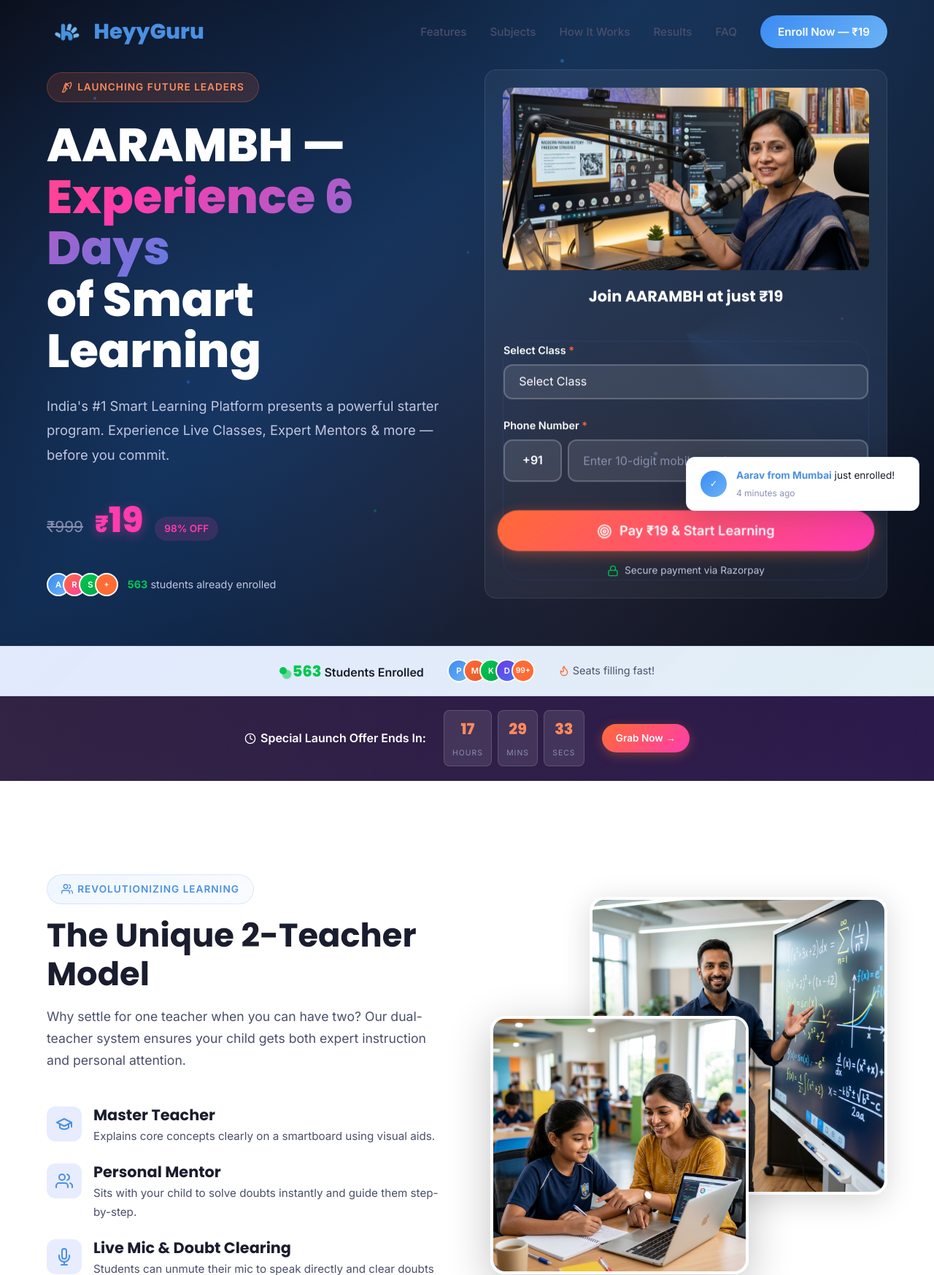
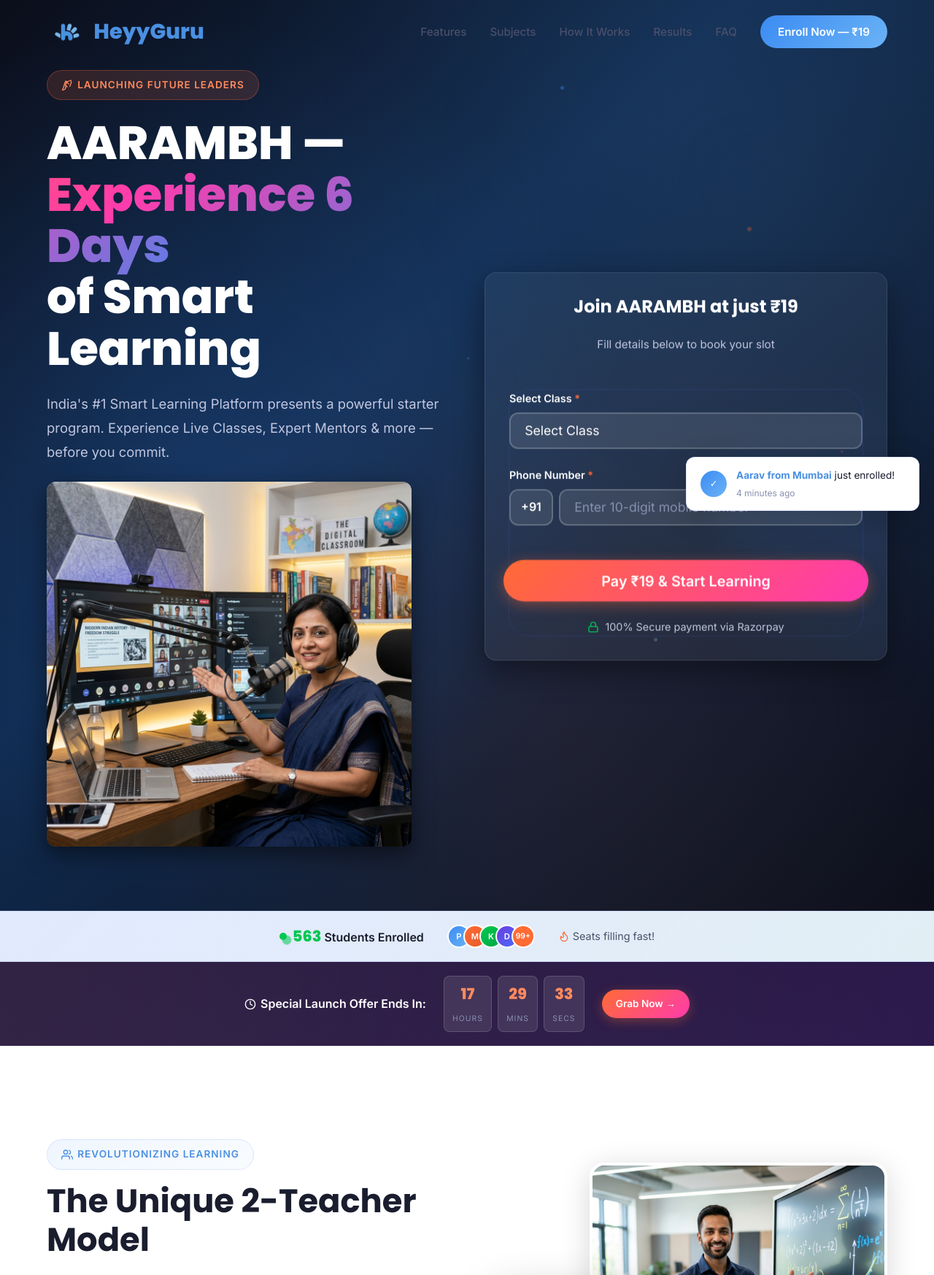
Before and after one commit to heyyguru/aarambh, a PHP site: page / in a window 1280 px wide. Shown: the top 1747 px of the page at 73% size. Run offline with PHP 8.4, Linux system fonts and the light colour scheme; some libraries are stand-ins or nearby versions.

Commit message:
feat: odaclass style layout redesign and admin missing data handling

```diff
--- a/admin/export.php
+++ b/admin/export.php
@@ -60,8 +60,8 @@ fputcsv($output, [
 foreach ($students as $s) {
     fputcsv($output, [
         $s['id'],
-        $s['name'],
-        $s['email'],
+        strtolower($s['name']) === 'student' ? '' : $s['name'],
+        strtolower($s['email']) === 'noemail@example.com' ? '' : $s['email'],
         $s['phone'],
         'Class ' . $s['student_class'],
         $s['city'] ?: '-',
--- a/index.php
+++ b/index.php
@@ -182,52 +182,29 @@ try {
                     <span class="highlight">Experience 6 Days</span><br>
                     of Smart Learning
                 </h1>
-                <p class="hero-subtitle">
+                <p class="hero-subtitle" style="margin-bottom: 1.5rem;">
                     India's #1 Smart Learning Platform presents a powerful starter program.
                     Experience Live Classes, Expert Mentors & more — before you commit.
                 </p>
 
-                <div class="hero-price">
-                    <span class="price-original">₹999</span>
-                    <span class="price-current" style="color: #FF3CAC; text-shadow: 0 4px 15px rgba(255, 60, 172, 0.4);"><span class="rupee">₹</span>19</span>
-                    <span class="price-tag" style="background: rgba(255, 60, 172, 0.15); color: #FF3CAC;">98% OFF</span>
-                </div>
-
-                <div class="hero-cta-group" style="display:none;">
-                    <a href="#enroll" class="btn btn-cta btn-lg" id="hero-cta">
-                        <span class="btn-text">
-                            <svg width="20" height="20" viewBox="0 0 24 24" fill="none" stroke="currentColor" stroke-width="2" stroke-linecap="round" stroke-linejoin="round" style="display:inline-block; vertical-align:middle; margin-right:5px;"><circle cx="12" cy="12" r="10"></circle><circle cx="12" cy="12" r="6"></circle><circle cx="12" cy="12" r="2"></circle></svg>
-                            Start AARAMBH Journey
-                        </span>
-                    </a>
-                </div>
-
-                <div class="hero-trust" style="display:flex;align-items:center;gap:0.8rem;flex-wrap:wrap;">
-                    <div class="live-counter-avatars">
-                        <div class="avatar">A</div>
-                        <div class="avatar" style="background:linear-gradient(135deg,#FF6B35,#FF3CAC);">R</div>
-                        <div class="avatar" style="background:linear-gradient(135deg,#00C851,#00A844);">S</div>
-                        <div class="avatar more">+</div>
-                    </div>
-                    <span style="color:var(--text-light);font-size:0.9rem;">
-                        <strong style="color:var(--success);" id="hero-count">2,947</strong> students already enrolled
-                    </span>
-                </div>
+                <img src="assets/images/teacher_ai.png" alt="Live Online Classes" style="width: 100%; max-width: 500px; border-radius: 12px; margin-bottom: 1.5rem; object-fit: cover; box-shadow: 0 10px 30px rgba(0,0,0,0.5);">
             </div>
 
             <div class="hero-visual">
-                <div class="hero-visual-card" style="padding: 1.5rem; background: rgba(255, 255, 255, 0.05); border: 1px solid rgba(255, 255, 255, 0.1); border-radius: 16px;">
-                    <img src="assets/images/teacher_ai.png" alt="Live Online Classes" style="width: 100%; border-radius: 12px; margin-bottom: 1.5rem; object-fit: cover; max-height: 250px;">
+                <div class="hero-visual-card" style="padding: 2rem; background: rgba(255, 255, 255, 0.05); border: 1px solid rgba(255, 255, 255, 0.1); border-radius: 16px; box-shadow: 0 15px 40px rgba(0,0,0,0.4); backdrop-filter: blur(10px);">
 
-                    <h3 style="color:var(--text-white);margin-bottom:1.5rem;font-size:1.3rem; text-align:center;">
+                    <h3 style="color:var(--text-white);margin-bottom:1.5rem;font-size:1.5rem; text-align:center; font-weight: 700;">
                         Join AARAMBH at just ₹19
                     </h3>
+                    <p style="color:var(--text-light); text-align:center; margin-bottom:1.5rem; font-size:0.95rem;">
+                        Fill details below to book your slot
+                    </p>
 
                     <div class="form-container" id="enrollment-form-container" style="background: transparent; box-shadow: none; padding: 0;">
                         <form id="enrollmentForm" novalidate>
                             <div class="form-group">
                                 <label for="student_class" style="color:var(--text-white); text-align: left; display: block;">Select Class <span class="required">*</span></label>
-                                <select id="student_class" name="student_class" class="form-control" required style="background: rgba(255,255,255,0.1); color: white; border-color: rgba(255,255,255,0.2);">
+                                <select id="student_class" name="student_class" class="form-control" required style="background: rgba(255,255,255,0.1); color: white; border-color: rgba(255,255,255,0.2); height: 50px; font-size: 1.1rem;">
                                     <option value="" style="color: black;">Select Class</option>
                                     <option value="1" style="color: black;">Class 1</option>
                                     <option value="2" style="color: black;">Class 2</option>
@@ -243,11 +220,11 @@ try {
                                 <div class="form-error" id="error-class">Please select a class</div>
                             </div>
 
-                            <div class="form-group">
+                            <div class="form-group" style="margin-top: 1.5rem;">
                                 <label for="phone" style="color:var(--text-white); text-align: left; display: block;">Phone Number <span class="required">*</span></label>
                                 <div class="phone-group">
-                                    <span class="phone-prefix" style="background: rgba(255,255,255,0.1); color: white; border-color: rgba(255,255,255,0.2);">+91</span>
-                                    <input type="tel" id="phone" name="phone" class="form-control" placeholder="Enter 10-digit mobile number" maxlength="10" required style="background: rgba(255,255,255,0.1); color: white; border-color: rgba(255,255,255,0.2);">
+                                    <span class="phone-prefix" style="background: rgba(255,255,255,0.1); color: white; border-color: rgba(255,255,255,0.2); height: 50px; display: flex; align-items: center; justify-content: center; width: 60px;">+91</span>
+                                    <input type="tel" id="phone" name="phone" class="form-control" placeholder="Enter 10-digit mobile number" maxlength="10" required style="background: rgba(255,255,255,0.1); color: white; border-color: rgba(255,255,255,0.2); height: 50px; font-size: 1.1rem;">
                                 </div>
                                 <div class="form-error" id="error-phone">Please enter a valid 10-digit mobile number</div>
                             </div>
@@ -261,19 +238,18 @@ try {
                             <input type="hidden" id="utm_campaign" name="utm_campaign">
                             <input type="hidden" id="utm_content" name="utm_content">
 
-                            <button type="submit" class="btn btn-cta btn-lg form-submit-btn" id="submitBtn" style="width: 100%;">
+                            <button type="submit" class="btn btn-cta btn-lg form-submit-btn" id="submitBtn" style="width: 100%; margin-top: 1.5rem; height: 55px; font-size: 1.2rem;">
                                 <span class="btn-text">
-                                    <svg width="20" height="20" viewBox="0 0 24 24" fill="none" stroke="currentColor" stroke-width="2" stroke-linecap="round" stroke-linejoin="round" style="display:inline-block; vertical-align:middle; margin-right:5px;"><circle cx="12" cy="12" r="10"></circle><circle cx="12" cy="12" r="6"></circle><circle cx="12" cy="12" r="2"></circle></svg>
                                     Pay ₹19 & Start Learning
                                 </span>
                                 <span class="spinner"></span>
                             </button>
 
-                            <div class="form-trust" style="margin-top: 1rem;">
+                            <div class="form-trust" style="margin-top: 1.5rem; justify-content: center;">
                                 <span class="lock-icon" style="display:inline-flex;align-items:center;">
                                     <svg width="16" height="16" viewBox="0 0 24 24" fill="none" stroke="currentColor" stroke-width="2" stroke-linecap="round" stroke-linejoin="round"><rect x="3" y="11" width="18" height="11" rx="2" ry="2"></rect><path d="M7 11V7a5 5 0 0 1 10 0v4"></path></svg>
                                 </span>
-                                <span style="color:var(--text-light);">Secure payment via Razorpay</span>
+                                <span style="color:var(--text-light); font-size: 0.9rem;">100% Secure payment via Razorpay</span>
                             </div>
                         </form>
                     </div>
--- a/send_email.php
+++ b/send_email.php
@@ -12,6 +12,10 @@ if (!defined('AARAMBH_INIT')) {
  * Send enrollment confirmation email
  */
 function sendConfirmationEmail($student, $paymentId) {
+    if (strtolower($student['email']) === 'noemail@example.com') {
+        return false; // Skip sending email
+    }
+
     $to = $student['email'];
     $studentName = $student['name'];
     $studentClass = $student['student_class'];
```
Also changed, not shown: admin/index.php (+14 -2 lines).
